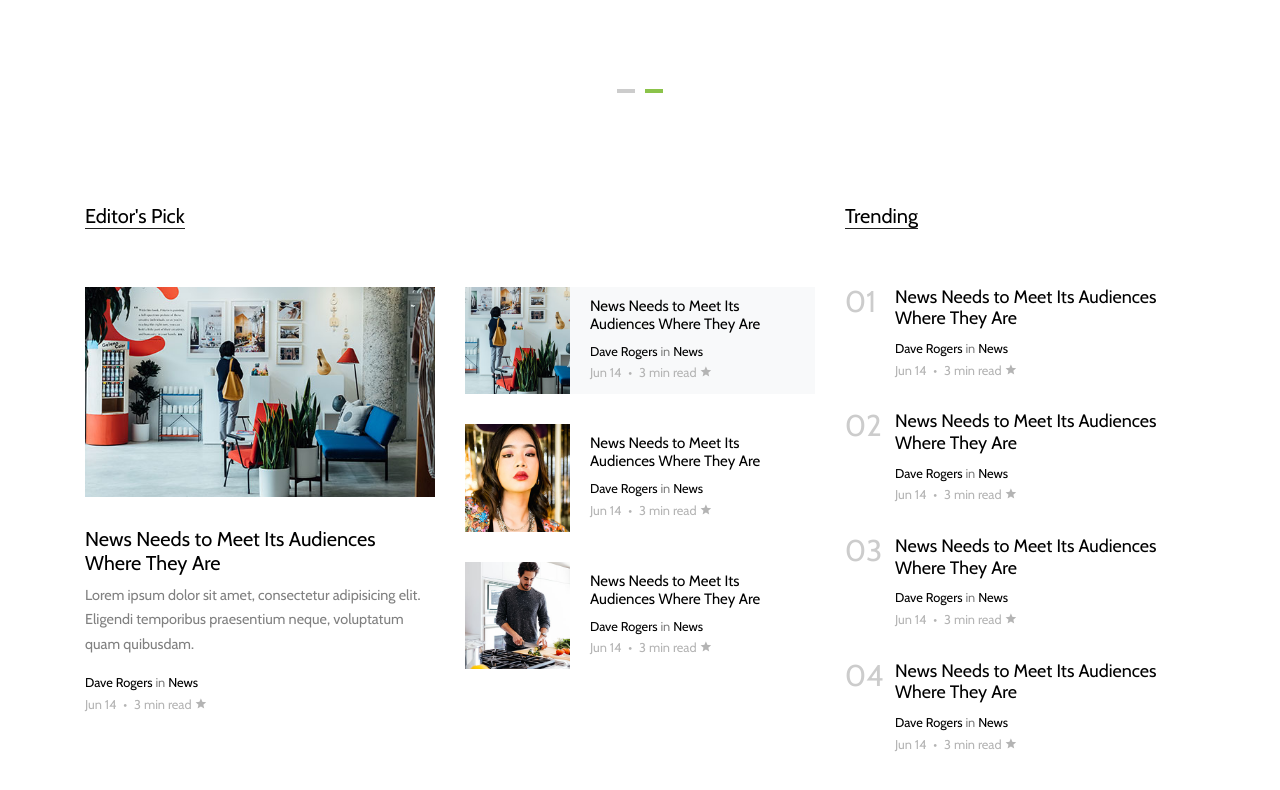
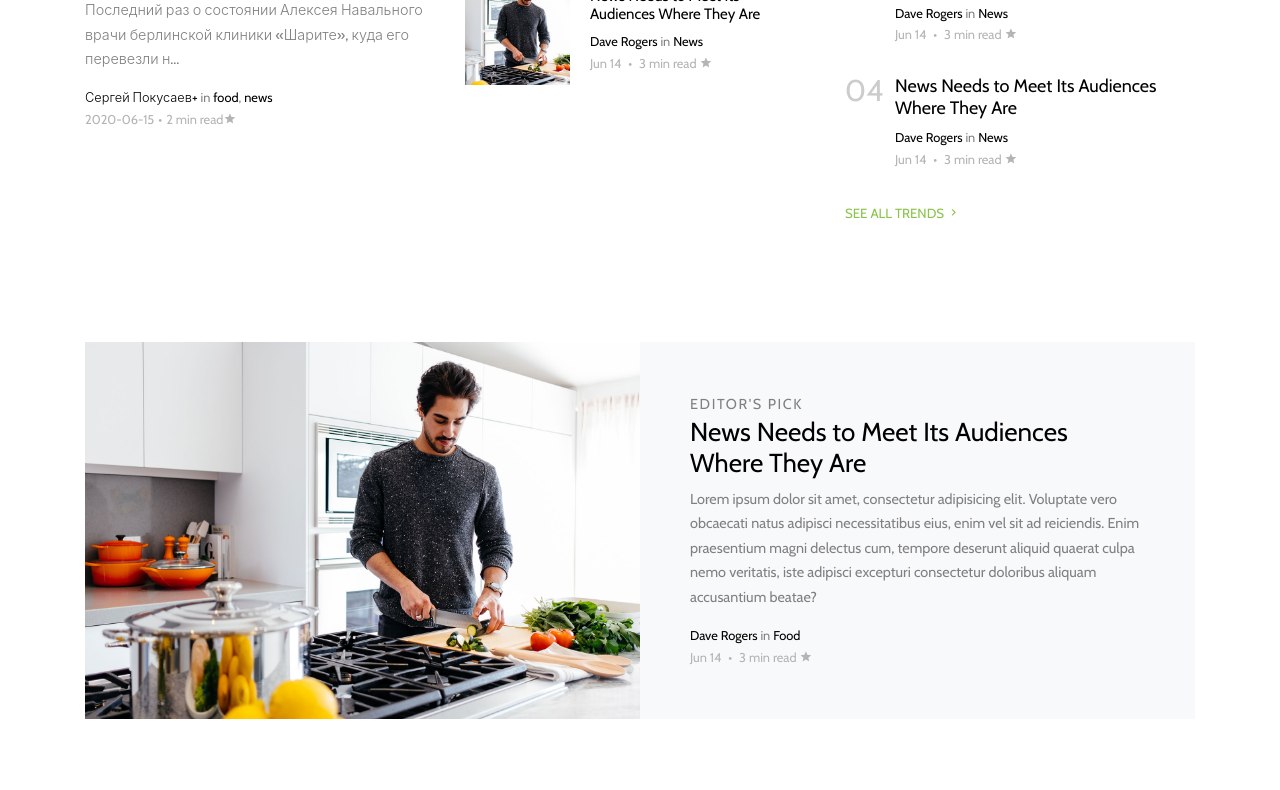
Before and after one commit to VladimirSulym/merandaVladimir, a plain HTML site: page index.html in a window 1280 px wide. Shown: the part 652-1442 px from the top of the page. Drawn offline with nearby package versions, Linux system fonts and the light colour scheme; files whose address does not match are found by name; a web font is replaced by a local one.

Commit message:
second news render ok

```diff
--- a/index.html
+++ b/index.html
@@ -129,23 +129,10 @@
 
         <div class="site-section">
           <div class="container">
-            <div class="half-post-entry d-block d-lg-flex bg-light">
-              <div class="img-bg" style="background-image: url('images/big_img_1.jpg')"></div>
-              <div id="news2" class="contents">
-                <span class="caption">Editor's Pick</span>
-                <!-- <h2><a href="blog-single.html">News Needs to Meet Its Audiences Where They Are</a></h2>
-                <p class="mb-3">Lorem ipsum dolor sit amet, consectetur adipisicing elit. Voluptate vero obcaecati natus adipisci necessitatibus eius, enim vel sit ad reiciendis.
-                  Enim praesentium magni delectus cum, tempore deserunt aliquid quaerat culpa nemo veritatis, iste adipisci excepturi consectetur doloribus aliquam accusantium beatae?</p>
-
-                <div class="post-meta">
-                  <span class="d-block"><a href="#">Dave Rogers</a> in <a href="#">Food</a></span>
-                  <span class="date-read">Jun 14
-                    <span class="mx-1">&bullet;</span> 3 min read
-                    <span class="icon-star2"></span>
-                  </span>
-                </div>-->
-
-              </div>
+            <div id="news1"  class="half-post-entry d-block d-lg-flex bg-light">
+              <!--
+              	HERE GOES CONTENT FROM JQ
+              -->
             </div>
           </div>
         </div>
@@ -153,6 +140,7 @@
         <div class="site-section">
           <div class="container">
             <div class="half-post-entry d-block d-lg-flex bg-light">
+
               <div class="img-bg" style="background-image: url('images/big_img_1.jpg')"></div>
               <div class="contents">
                 <span class="caption">Editor's Pick</span>
@@ -163,8 +151,8 @@
                   <span class="d-block"><a href="#">Dave Rogers</a> in <a href="#">Food</a></span>
                   <span class="date-read">Jun 14 <span class="mx-1">&bullet;</span> 3 min read <span class="icon-star2"></span></span>
                 </div>
+              </div>
 
-              </div>
             </div>
           </div>
         </div>
@@ -186,16 +174,19 @@
               </div>
             </div>
             <div class="row">
-              <div class="col-md-6">
-                <div class="post-entry-1">
+              <div id="news2" class="col-md-6">
+
+								<!--div class="post-entry-1">
                   <a href="post-single.html"><img src="images/img_h_1.jpg" alt="Image" class="img-fluid"></a>
-                  <h2><a href="blog-single.html">News Needs to Meet Its Audiences Where They Are</a></h2>
+                  <h2><a href="blog-single.html">ПРИВЕТ!!! News Needs to Meet Its Audiences Where They Are</a></h2>
                   <p>Lorem ipsum dolor sit amet, consectetur adipisicing elit. Eligendi temporibus praesentium neque, voluptatum quam quibusdam.</p>
                   <div class="post-meta">
                     <span class="d-block"><a href="#">Dave Rogers</a> in <a href="#">News</a></span>
                     <span class="date-read">Jun 14 <span class="mx-1">&bullet;</span> 3 min read <span class="icon-star2"></span></span>
                   </div>
-                </div>
+                </div-->
+
+
               </div>
               <div class="col-md-6">
                 <div class="post-entry-2 d-flex bg-light">
@@ -558,7 +549,7 @@
   <script src="js/jquery-ui.js"></script>
   <script src="js/popper.min.js"></script>
   <script src="js/bootstrap.min.js"></script>
-  <script src="js/owl.carousel.min.js"></script>
+  <!--script src="js/owl.carousel.min.js"></script-->
   <script src="js/jquery.stellar.min.js"></script>
   <script src="js/jquery.countdown.min.js"></script>
   <script src="js/bootstrap-datepicker.min.js"></script>
@@ -575,9 +566,19 @@
   <script>
   $(document).ready(()=>{
     const news2 = $('#news2');
-    news2.append(renderSecondaryPost(GS.posts[0]));
-    return news2;
-    //загрузка данных из localstoreg и рендер на страницу
+    const res = renderSecondaryPost(GS.posts[2], 0, 2);
+
+    // const news1 = $('#news1');
+    // const res = renderSecondaryPost(GS.posts[0], 0, 1);
+    // res.appendTo(news1);
+    // news1.append(res);
+
+    news2.append(res);
+
+    console.log(">> ", news2, news2.children());
+    console.log(">> res", res, res.children());
+
+		//загрузка данных из localstoreg и рендер на страницу
   });
 </script>
 
--- a/js/data_stub.js
+++ b/js/data_stub.js
@@ -9,6 +9,7 @@ const GS = {
     posts: [
         {
             img: '/images/img_h_1.jpg',
+            href: '/news/444',
             header: 'МИД назвал отравление Навального невыгодным для российского руководства',
             text: 'Отравление оппозиционера Алексея Навального невыгодно российскому руководству, говорится в сообщении МИД по итогам встречи главы ведомства Сергея Лаврова с первым заместителем госсекретаря США Стивеном Биганом.\n' +
                 '\n' +
@@ -41,8 +42,8 @@ const GS = {
                 'Российские врачи, лечившие Навального, не согласились с выводами немецких коллег. Они заявили, что с первого же дня отрабатывали версию об отравлении ингибиторами холинэстеразы, но она не подтвердилась. Омские врачи заявили о готовности предоставить немецким коллегам биоматериалы Навального.\n' +
                 '\n' +
                 'Пресс-секретарь президента Дмитрий Песков заявил, что сейчас для уголовного расследования еще нет повода. «Сначала нужно найти вещество, установить, что стало причиной этого состояния. Пока мы констатируем с вами нахождение пациента в коме», — сказал он. Обвинения в причастности российских властей к отравлению Навального представитель Кремля назвал «пустым шумом».',
-            author: 'Сергей Покусаев',
-            theme: [4],
+            author: 'Сергей Покусаев+',
+            theme: [1, 2],
             dt: '2020-06-15',
             timeRead: '2',
             count: 28,
--- a/js/my.js
+++ b/js/my.js
@@ -1,13 +1,39 @@
 function renderSecondaryPost (item, index, type=2) {
-    if (type === 2) {
+  if (type === 1) { // рендер новости первого уровня
+    const result = $();
+    const img = $('<div></div>').addClass('img-bg').css({
+      'background-image': item.img,
+    });
+
     const contents = $('<div>').addClass('contents');
     contents
-            .append($('<span>').addClass('caption'))
+      .append($('<span>').addClass('caption').text('Editor\'s Pick'))
       .append($('<h2>'))
       .append($('<p>').addClass('mb-3'))
       .append(renderAuthor(item));
+
+    result.add(img);
+    result.add(contents);
+    $('#news1').append('<h1>test</h1>');
+    console.log('>> news1: ', $('#news1'))
+    console.log('>> renderSecondaryPost: ', contents, result.length)
+
+    return result;
+
+  } else if (type === 2) { // рендер новости второго уровня
+      const contents = $('<div>').addClass('post-entry-1');
+
+      const img = $('<img>').addClass('img-fluid').attr('src', item.img);
+      const a = $('<a>').attr('href', item.href || "#123");
+      a.append(img)
+
+        contents
+            .append(a)
+            .append($('<h2>').text(item.header))
+            .append($('<p>').addClass('mb-3').text(item.text.substr(0, 100) + '...'))
+            .append(renderAuthor(item));
         return contents;
-    } else {
+    } else { // рендер новостей третьего уровня
         //;
     }
 
@@ -17,8 +43,10 @@ function renderAuthor (item) {
     const postMeta = $('<div>').addClass('post-meta');
     const author = $('<a>').text(item.author).attr('href','#');
 
+    const themes = getTheme$(item.theme);
+    console.log('> themes, ', themes)
         postMeta
-        .append($('<span>').addClass('d-block').append(author).append(` in `).append(getTheme$(item.theme)))
+        .append($('<span>').addClass('d-block').append(author).append(` in `).append(themes))
         .append(creatReadTime(item.dt, item.timeRead));
 
         return postMeta;
@@ -33,19 +61,24 @@ function renderAuthor (item) {
 
 function getTheme$ (needed) {
     let res = $();
+
   needed.forEach(function (item, index) {
-        const tegA = $('<a>').text(THEMES[item]).attr('href','#');
+    console.log('THEME', item, THEMES[item])
+
+    const tegA = $('<a>').text(THEMES[item]).attr('href','#123');
+
+    console.log('>> tegA', res.length)
+    res = res.add(tegA);
     if (index !== needed.length-1) {
-            tegA.text(' ');
+      res = res.add($('<span>, </span>'));
     }
-        res.add(tegA);
   });
   return res;
 }
 
 function creatReadTime (date, read) {
     let res = $('<span>').addClass('date-read').text(date);
-    const point = $('<span>').addClass('mx-1').text('&bullet;');
+    const point = $('<span>').addClass('mx-1').text('•');
     const star = $('<span>').addClass('icon-star2');
     res.append(point).append(`${read} min read`).append(star);
     return res;
```
Lines whose indentation alone changed are shown as unchanged.
